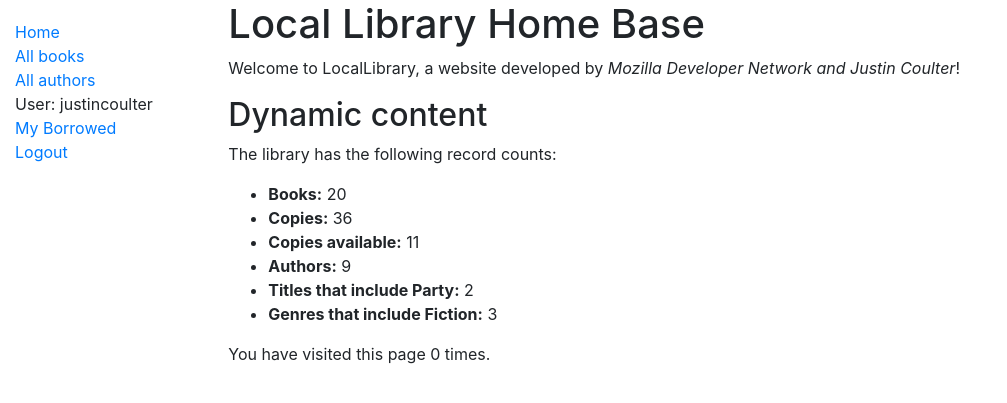
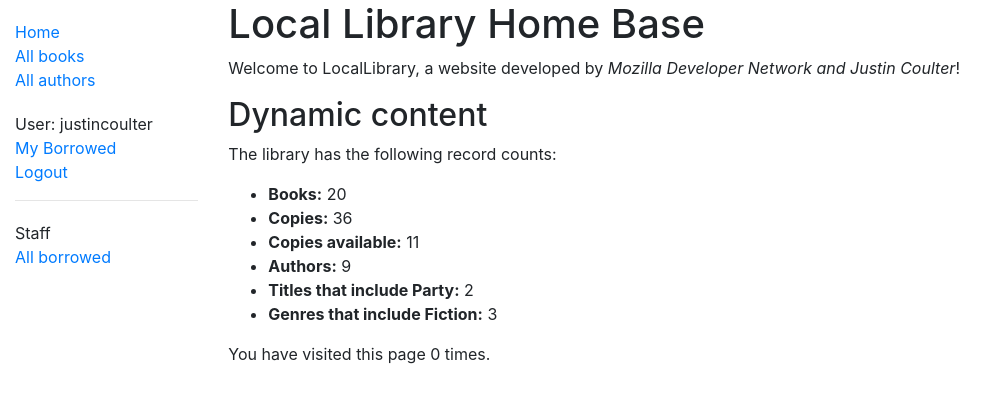
Before and after one commit to JustinCoulter/django_practice, a Django app: page /catalog/ in a window 1280 px wide. Shown: the top 403 px of the page, without its empty margins (0-1007 px from the left). Run offline with Django 3.2, Linux system fonts and the light colour scheme; a user stored in the database is signed in; data comes from the database, SQL or seed files in the repository; both versions use the stored data as it was after the commit; some libraries are stand-ins or nearby versions.

Commit message:
Section 8 complete

```diff
--- a/locallibrary/catalog/models.py
+++ b/locallibrary/catalog/models.py
@@ -96,15 +96,13 @@ class BookInstance(models.Model):
 class Author(models.Model):
     """Model representing an author."""
 
-    # id = models.UUIDField(primary_key=True, default=uuid.uuid4, help_text='Unique ID for this particular book across whole library')
-    # id = models.ForeignKey('Book', on_delete=models.SET_NULL, null=True)
 
     first_name = models.CharField(max_length=100)
     last_name = models.CharField(max_length=100)
     date_of_birth = models.DateField(null=True, blank=True)
     date_of_death = models.DateField('Died', null=True, blank=True)
 
-    # print(Author.id)
+
 
     class Meta:
         ordering = ['last_name', 'first_name']
--- a/locallibrary/catalog/templates/base_generic.html
+++ b/locallibrary/catalog/templates/base_generic.html
@@ -20,6 +20,9 @@
             <li><a href="{% url 'index' %}">Home</a></li>
             <li><a href="{% url 'books' %}">All books</a></li>
             <li><a href="{% url 'authors' %}">All authors</a></li>
+        </ul>
+
+        <ul class="sidebar-nav">
           {% if user.is_authenticated %}
             <li>User: {{ user.get_username }}</li>
             <li><a href="{% url 'my-borrowed' %}">My Borrowed</a></li>
@@ -28,6 +31,17 @@
             <li><a href="{% url 'login'%}?next={{request.path}}">Login</a></li>
           {% endif %}
         </ul>
+
+        {% if user.is_staff %}
+        <hr />
+        <ul class="sidebar-nav">
+        <li>Staff</li>
+        {% if perms.catalog.can_mark_returned %}
+        <li><a href="{% url 'all-borrowed' %}">All borrowed</a></li>
+        {% endif %}
+        </ul>
+        {% endif %}
+
      {% endblock %}
       </div>
       <div class="col-sm-10 ">{% block content %}{% endblock %}
--- a/locallibrary/catalog/urls.py
+++ b/locallibrary/catalog/urls.py
@@ -11,4 +11,7 @@ urlpatterns = [
 
 urlpatterns += [
     path('mybooks/', views.LoanedBooksByUserListView.as_view(), name='my-borrowed'),
+    path(r'borrowed/', views.AllLoanedBooksListView.as_view(), name='all-borrowed'),  # Added for challenge
+    # path(r'borrowed/', views.AllLoanedBooksListView.as_view(), name='all-borrowed'),  # Added for challenge
+
 ]
--- a/locallibrary/catalog/views.py
+++ b/locallibrary/catalog/views.py
@@ -71,6 +71,15 @@ class LoanedBooksByUserListView(LoginRequiredMixin,generic.ListView):
     def get_queryset(self):
         return BookInstance.objects.filter(borrower=self.request.user).filter(status__exact='o').order_by('due_back')
 
+class AllLoanedBooksListView(LoginRequiredMixin,generic.ListView):
+    """Generic class-based view listing books on loan to current user."""
+    model = BookInstance
+    permission_required = 'catalog.can_mark_returned'
+    template_name ='catalog/bookinstance_list_borrowed_all.html'
+    paginate_by = 10
+
+    def get_queryset(self):
+        return BookInstance.objects.filter(status__exact='o').order_by('due_back')
 # class MyView(LoginRequiredMixin, View):
 #     login_url = '/login/'
 #     redirect_field_name = 'redirect_to'
```
Also changed, not shown: locallibrary/catalog/templates/catalog/bookinstance_list_borrowed_all.html (added, +25 -0 lines), locallibrary/db.sqlite3.
